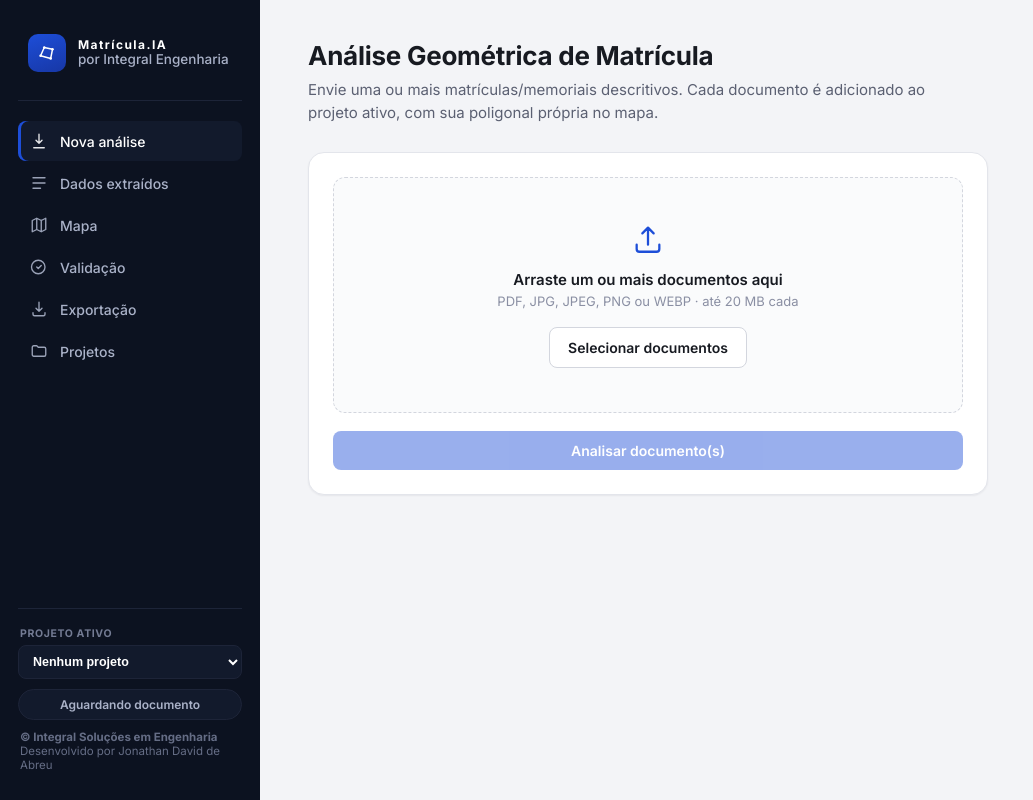
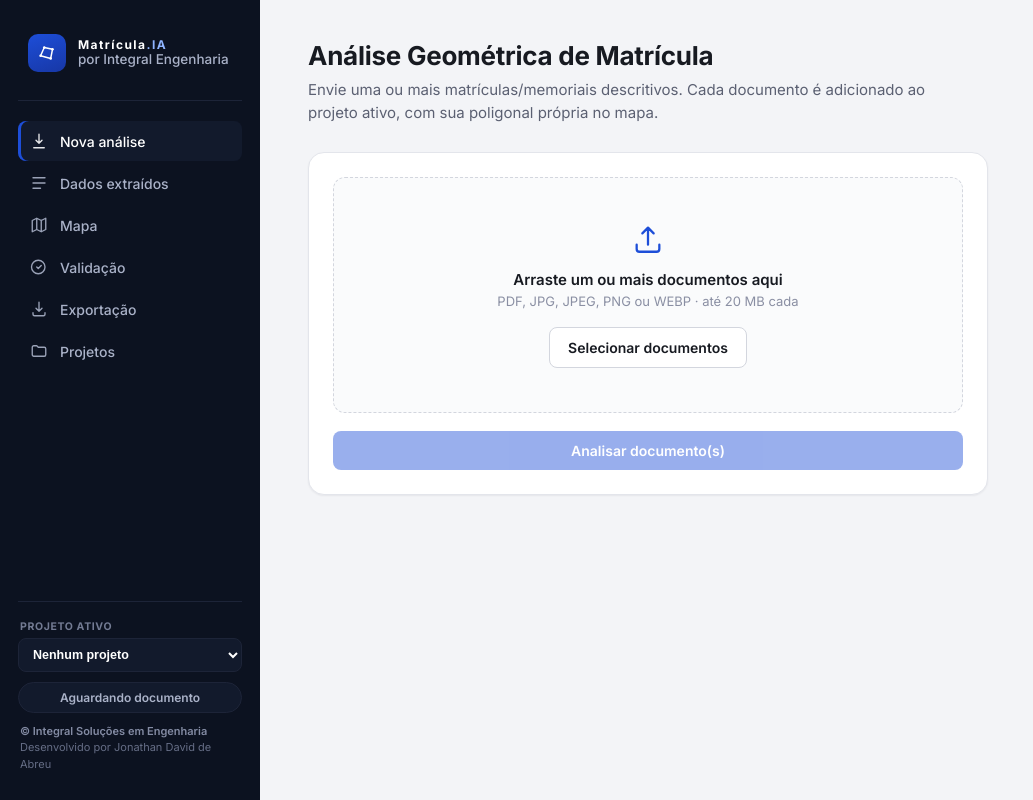
Before and after one commit to engjonathanabreu-code/leitor-de-matriculas, a website: page index.html in a window 1280 px wide. Shown: the whole page, without its empty margins (0-1033 px from the left). Drawn offline with nearby package versions, Linux system fonts and the light colour scheme.

Commit message:
Update styles.css

```diff
--- a/styles.css
+++ b/styles.css
@@ -144,6 +144,7 @@ button, input{ font-family: inherit; }
   letter-spacing: 0.12em;
   color: #ffffff;
 }
+.brand-accent{ color: #8fb4ff; }
 .brand-line2{
   font-size: 13.5px;
   font-weight: 500;
@@ -185,10 +186,12 @@ button, input{ font-family: inherit; }
 }
 
 .footer-caption{
-  font-size: 11.5px;
+  font-size: 11px;
+  line-height: 1.5;
   color: #656d85;
   padding: 0 2px;
 }
+.footer-caption strong{ color: #838ba3; font-weight: 600; }
 
 .status-pill{
   font-size: 12px;
```
